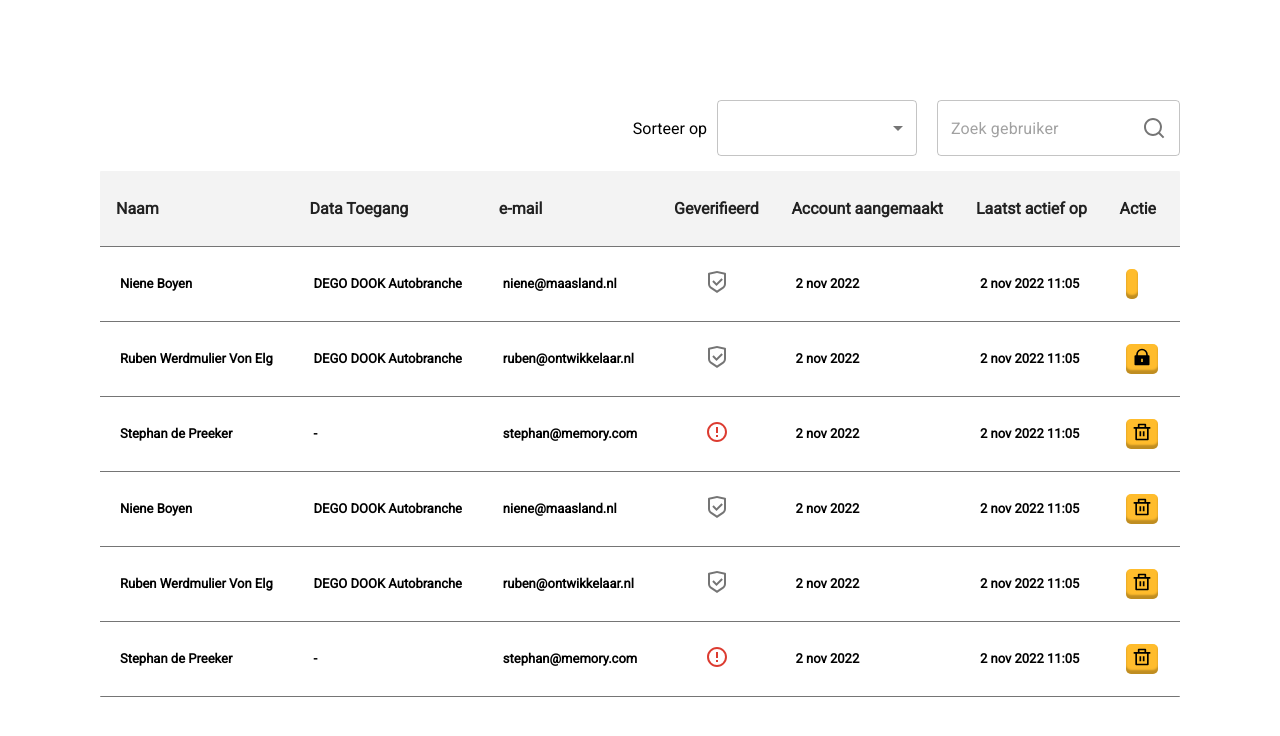
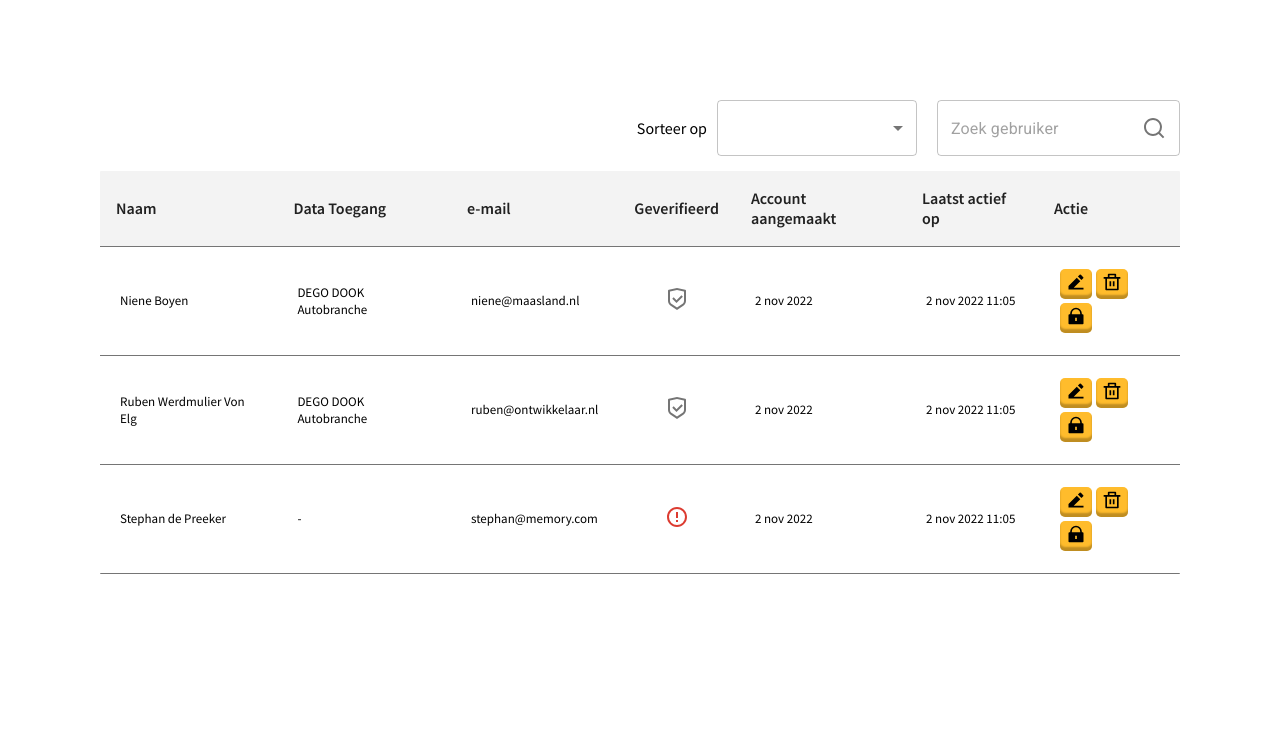
Before and after one commit to jarmovdh/data-table-vng, a Next.js app: page / in a window 1280 px wide. Shown: the top 736 px of the page. Built offline with nearby package versions, Linux system fonts and the light colour scheme.

Commit message:
styling update

```diff
--- a/fixtures/mockData.tsx
+++ b/fixtures/mockData.tsx
@@ -1,5 +1,3 @@
-import { Button } from "../src/components/button/Button";
-
 const data = [
   {
     name: "Niene Boyen",
@@ -8,7 +6,7 @@ const data = [
     verified: true,
     account: "2 nov 2022",
     active: "2 nov 2022 11:05",
-    action: ["write", "bin"],
+    action: ["write", "setting", "lock"],
   },
   {
     name: "Ruben Werdmulier Von Elg",
@@ -17,7 +15,7 @@ const data = [
     verified: true,
     account: "2 nov 2022",
     active: "2 nov 2022 11:05",
-    action: "lock",
+    action: ["unlock", "bin", "lock"],
   },
   {
     name: "Stephan de Preeker",
@@ -26,34 +24,7 @@ const data = [
     verified: false,
     account: "2 nov 2022",
     active: "2 nov 2022 11:05",
-    action: "bin",
-  },
-  {
-    name: "Niene Boyen",
-    data: "DEGO DOOK Autobranche",
-    mail: "niene@maasland.nl",
-    verified: true,
-    account: "2 nov 2022",
-    active: "2 nov 2022 11:05",
-    action: "bin",
-  },
-  {
-    name: "Ruben Werdmulier Von Elg",
-    data: "DEGO DOOK Autobranche",
-    mail: "ruben@ontwikkelaar.nl",
-    verified: true,
-    account: "2 nov 2022",
-    active: "2 nov 2022 11:05",
-    action: "bin",
-  },
-  {
-    name: "Stephan de Preeker",
-    data: "-",
-    mail: "stephan@memory.com",
-    verified: false,
-    account: "2 nov 2022",
-    active: "2 nov 2022 11:05",
-    action: "bin",
+    action: ["write", "bin", "lock"],
   },
 ];
 
--- a/src/components/button/Button.tsx
+++ b/src/components/button/Button.tsx
@@ -8,7 +8,7 @@ import WriteIcon from "../../../public/assets/icons/write.svg";
 import SettingsIcon from "../../../public/assets/icons/settings.svg";
 
 interface ButtonProps {
-  icon: string | string[];
+  icon: string;
 }
 
 export const Button = ({ icon }: ButtonProps) => {
--- a/src/components/table/DataTable.styled.tsx
+++ b/src/components/table/DataTable.styled.tsx
@@ -2,6 +2,10 @@ import { OutlinedInput, Select, Table, TableContainer, TableRow } from "@mui/mat
 import styled from "styled-components";
 
 export const Container = styled(TableContainer)({
+  borderRadius: 1,
+});
+
+export const CustomOutlineInput = styled(OutlinedInput)({
   borderRadius: 1,
 });
 
@@ -12,6 +16,10 @@ export const CustomRow = styled(TableRow)({
 export const CustomSelect = styled(Select)({
   borderRadius: 1,
   minWidth: 200,
+});
+
+export const CustomTable = styled(Table)({
+  borderRadius: 1,
 });
 
 export const Label = styled("label")({
@@ -33,6 +41,7 @@ export const TableHeader = styled("th")({
 
 export const TableRowCell = styled("th")({
   fontSize: 13,
+  fontWeight: 400,
   padding: 20,
   textAlign: "left",
 });
--- a/src/components/table/DataTable.tsx
+++ b/src/components/table/DataTable.tsx
@@ -7,7 +7,7 @@ import WarningIcon from "../../../public/assets/icons/warning.svg";
 import SearchIcon from "../../../public/assets/icons/search.svg";
 
 import TableBody from "@mui/material/TableBody";
-import { MenuItem, InputAdornment, OutlinedInput, Table } from "@mui/material";
+import { MenuItem, InputAdornment, Table } from "@mui/material";
 import { Button } from "../button/Button";
 
 export const DataTable = () => {
@@ -41,6 +41,7 @@ export const DataTable = () => {
 
   const buttonIcons = data.map((entry) => entry.action);
   console.log(buttonIcons);
+
   return (
     <>
       <Styled.Wrapper>
@@ -57,7 +58,7 @@ export const DataTable = () => {
             ))}
           </Styled.CustomSelect>
         </div>
-        <OutlinedInput
+        <Styled.CustomOutlineInput
           type="text"
           placeholder="Zoek gebruiker"
           id="input-with-icon-adornment"
@@ -115,7 +116,9 @@ export const DataTable = () => {
                   <Styled.TableRowCell role="cell">{row.account}</Styled.TableRowCell>
                   <Styled.TableRowCell role="cell">{row.active}</Styled.TableRowCell>
                   <Styled.TableRowCell role="cell">
-                    <Button icon={row.action} />
+                    {buttonIcons.map((button, index) => (
+                      <Button key={index} icon={button[index]} />
+                    ))}
                   </Styled.TableRowCell>
                 </Styled.CustomRow>
               ))}
--- a/styles/globals.css
+++ b/styles/globals.css
@@ -1,11 +1,11 @@
-@import url("https://fonts.googleapis.com/css2?family=Roboto&display=swap");
+@import url("https://fonts.googleapis.com/css2?family=Roboto&family=Source+Sans+Pro:wght@400;600&display=swap");
 
 html,
 body {
   background: #ffffff;
   border-radius: 1px;
   color: black;
-  font-family: "Roboto", sans-serif;
+  font-family: "Source Sans Pro", sans-serif;
   margin: 0;
   padding: 50px;
 }
```
